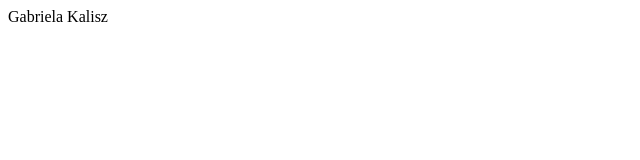
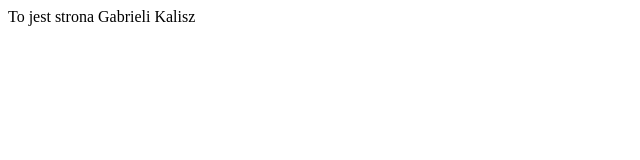
Before and after one commit to gabazaba12/gabazaba12.github.io, a plain HTML site: page index.html in a window 1280 px wide. Shown: the whole page, without its empty margins (0-640 px from the left). Drawn offline with Linux system fonts and the light colour scheme.

Commit message:
Update index.html

```diff
--- a/index.html
+++ b/index.html
@@ -3,6 +3,6 @@
      <head>
      </head>
      <body>
-        Gabriela Kalisz
+        To jest strona Gabrieli Kalisz
      </body>
 </html>
```
